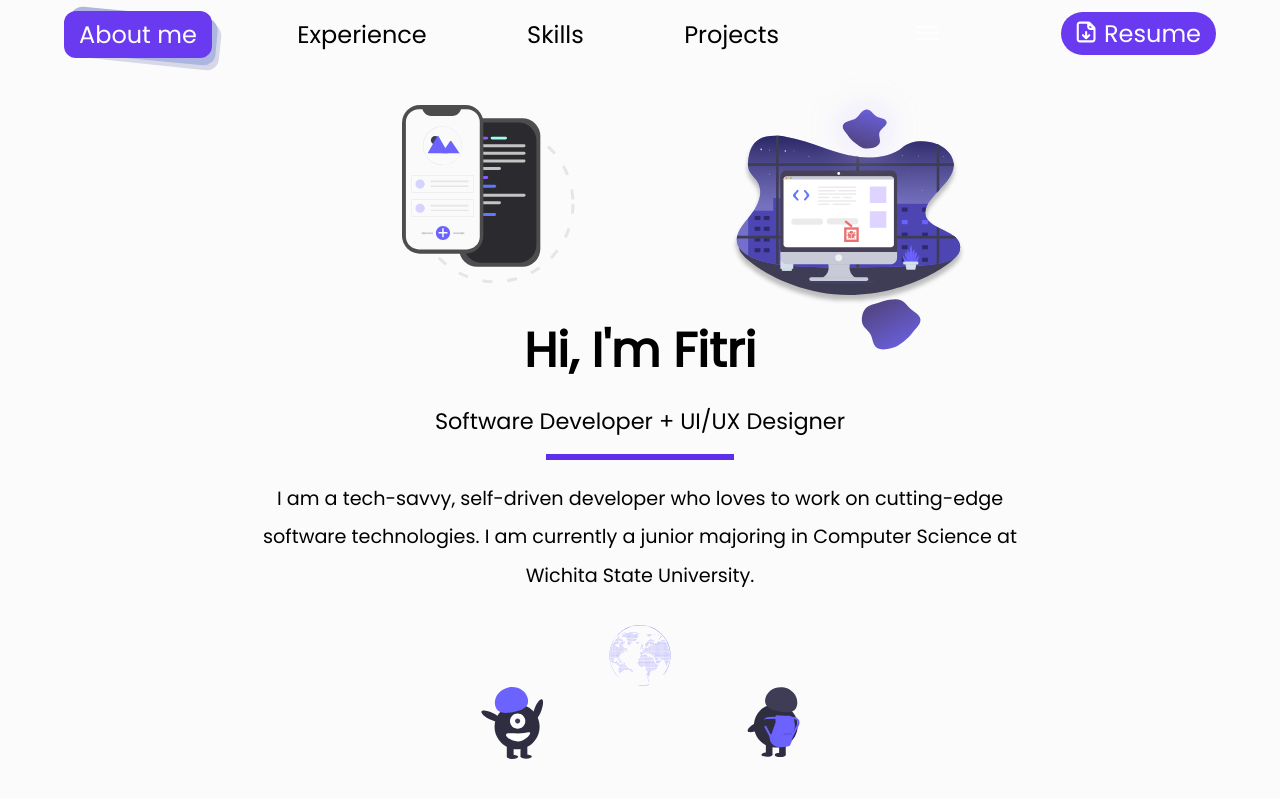
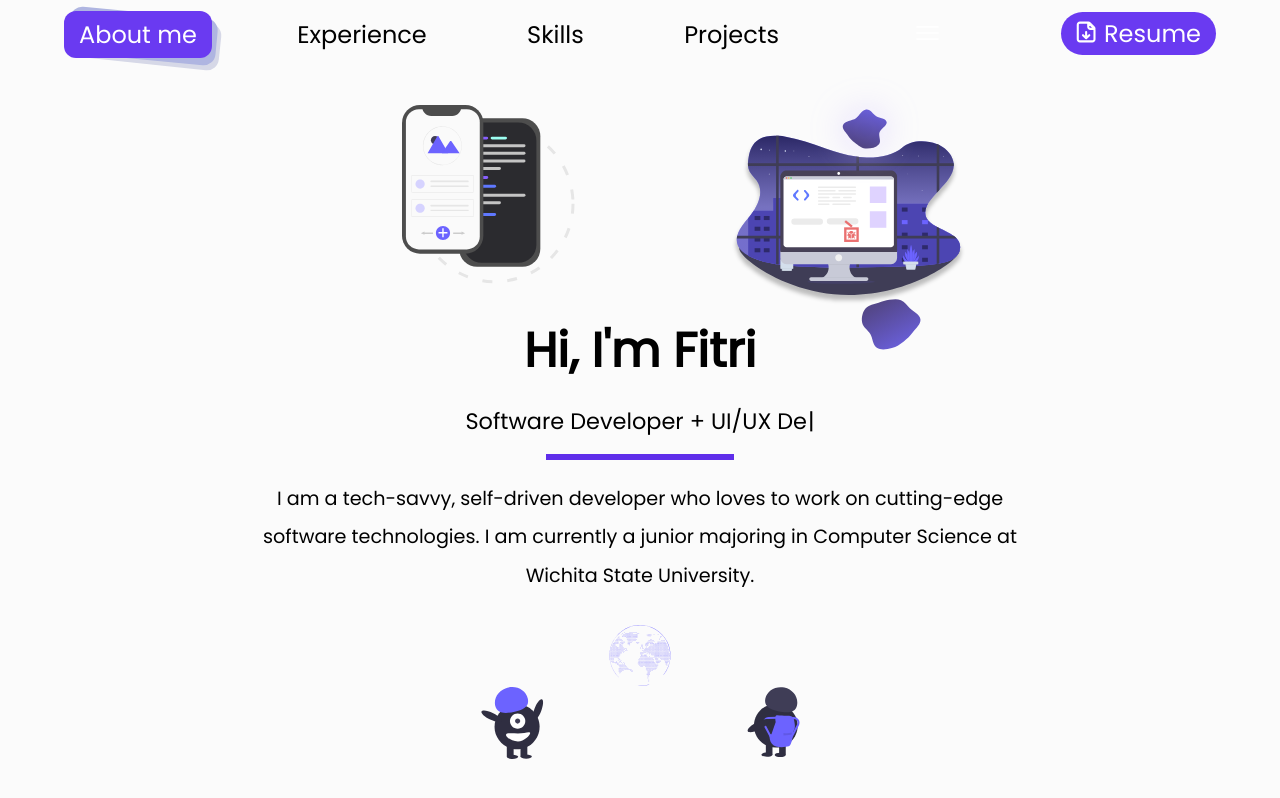
Before and after one commit to Endeavor42/personal-website, a React (Create React App) app: page / in a window 1280 px wide. Built offline with nearby package versions, Linux system fonts and the light colour scheme.

Commit message:
Created the typewriter effect for career title

```diff
--- a/package.json
+++ b/package.json
@@ -10,8 +10,10 @@
     "react": "^17.0.1",
     "react-dom": "^17.0.1",
     "react-scripts": "4.0.1",
+    "react-scroll": "^1.8.2",
     "sass": "^1.32.7",
     "typescript": "^4.0.3",
+    "typewriter-effect": "^2.17.0",
     "web-vitals": "^0.2.4"
   },
   "scripts": {
--- a/src/components/AboutMe.tsx
+++ b/src/components/AboutMe.tsx
@@ -4,9 +4,9 @@ import globeImg from "../images/about_me/globe.svg";
 import minionFrontImg from "../images/about_me/minion_front.svg";
 import minionBackImg from "../images/about_me/minion_back.svg";
 import blobsImg from "../images/about_me/blobsGroup.svg";
-// import phonesIpadImg from "../images/about_me/phones-ipad.svg";
 import blobsIpadImg from "../images/about_me/blobsGroup-ipad.svg";
 import phonesLargeImg from "../images/about_me/phones-large.svg";
+import TypeWriter from "typewriter-effect";
 
 function AboutMe() {
   return (
@@ -26,7 +26,22 @@ function AboutMe() {
       <div className="aboutMe__textWrapper">
         <div className="titleWrapper">
           <h1>Hi, I'm Fitri</h1>
-          <p>Software Developer + UI/UX Designer</p>
+          {/* <p>Software Developer + UI/UX Designer</p> */}
+          <p>
+            <TypeWriter
+              options={{
+                loop: true,
+                delay: 50,
+                deleteSpeed: 50,
+              }}
+              onInit={(typewriter) => {
+                typewriter
+                  .typeString("Software Developer + UI/UX Designer")
+                  .pauseFor(2500)
+                  .start();
+              }}
+            />
+          </p>
           <hr />
         </div>
         <div className="description">
```
Also changed, not shown: 2 other files (tests, documents, lock files or other folders).
